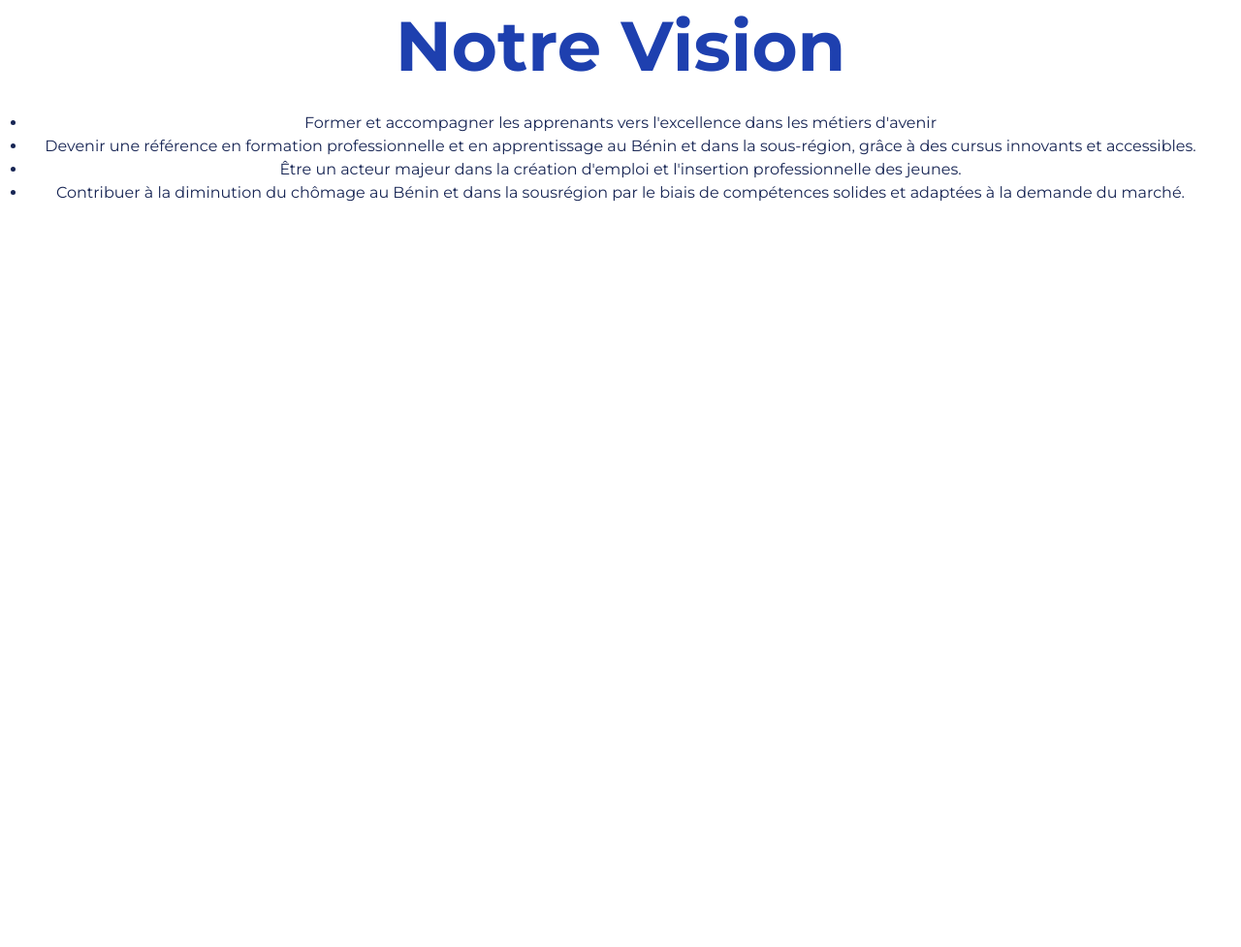
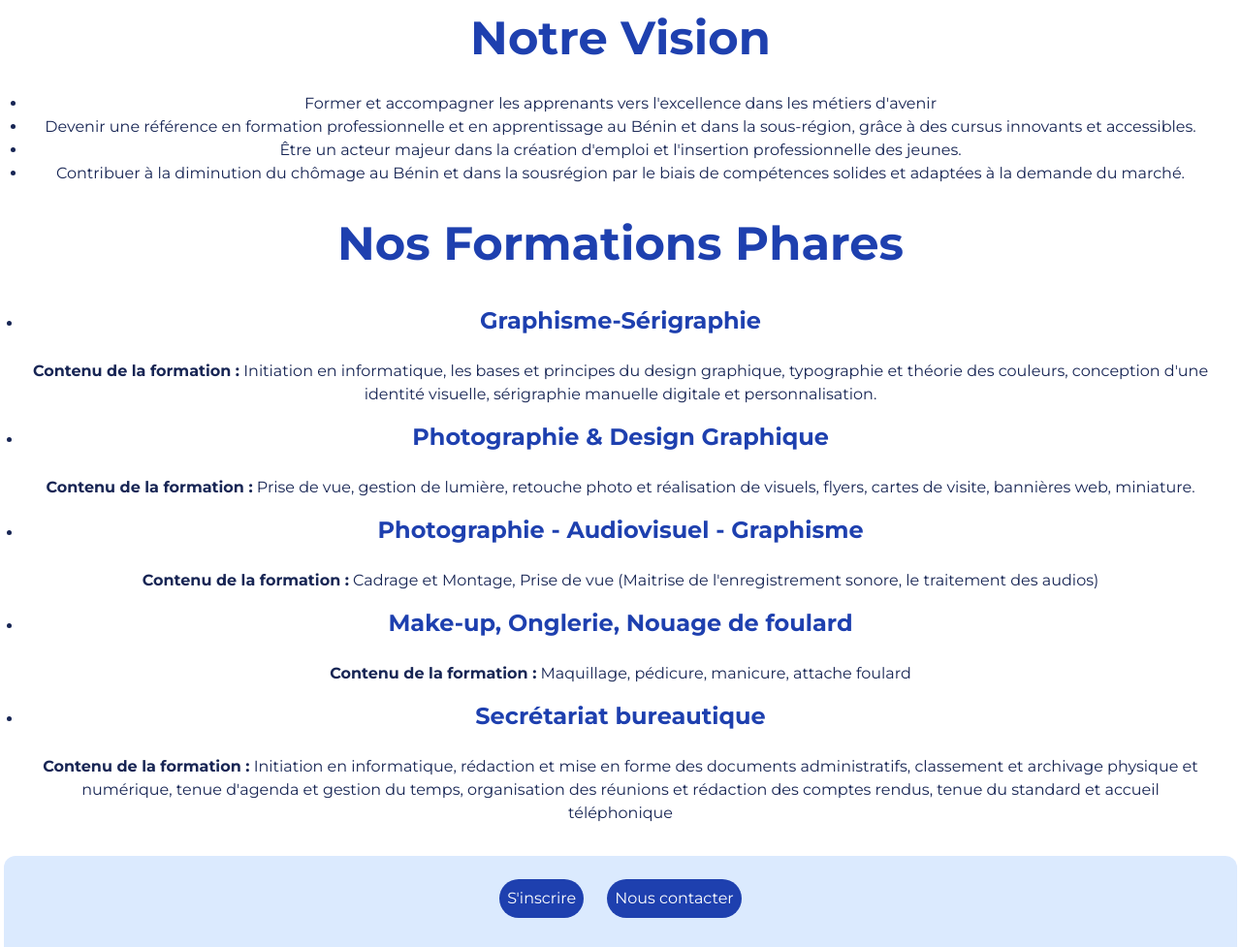
Before and after one commit to Loic-Assogba/god-s-plan, a plain HTML site: page index.html in a window 1280 px wide. Shown: the part 461-1438 px from the top of the page at 97% size. Before the commit the page ends 800 px from the top, so only its background shows below. Drawn offline with nearby package versions, Linux system fonts and the light colour scheme; grey boxes are pictures that could not be loaded.

Commit message:
initial commit

```diff
--- a/index.html
+++ b/index.html
@@ -30,7 +30,7 @@
 
     <section class="text-center ">
 
-        <h1 class="text-blue-800 text-4xl md:text-7xl font-bold mb-6">
+        <h1 class="text-blue-800 text-4xl md:text-6xl m-8 font-bold mb-6">
             Présentation du centre
         </h1>
 
@@ -49,7 +49,7 @@
 
     <section class="text-center p-1">
 
-        <h2 class="text-blue-800 text-4xl p-2 md:text-7xl font-bold ">
+        <h2 class="text-blue-800 text-4xl p-2 md:text-5xl font-bold ">
             Notre Vision
         </h2>
 
@@ -79,7 +79,104 @@
         </p>
     </section>
 
+    <section class="text-center">
 
+        <h2 class="text-blue-800 text-4xl p-2 md:text-5xl font-bold ">
+            Nos Formations Phares
+        </h2>
+
+        <ul class="list-disc m-2 p-4">
+            <li class="p-2">
+                <strong class="text-xl md:text-2xl text-blue-800"> Graphisme-Sérigraphie</strong> <br><br>
+                <p>
+                    <strong>Contenu de la formation :</strong> Initiation en informatique, les bases et principes du design
+                    graphique, typographie et théorie des couleurs, conception d'une identité visuelle, sérigraphie
+                    manuelle digitale et personnalisation.
+                </p>
+            </li>
+
+            <li class="p-2">
+                <strong class="text-xl md:text-2xl text-blue-800">Photographie & Design Graphique</strong> <br><br>
+                <p>
+                    <strong>Contenu de la formation :</strong>  Prise de vue, gestion de lumière, retouche photo et réalisation de
+                    visuels, flyers, cartes de visite, bannières web, miniature.
+                </p>
+            </li>
+
+            <li class="p-2">
+                <strong class="text-xl md:text-2xl text-blue-800"> Photographie - Audiovisuel - Graphisme</strong> <br><br>
+                <p>
+                    <strong>Contenu de la formation :</strong> Cadrage et Montage, Prise de vue (Maitrise de l'enregistrement
+                    sonore, le traitement des audios)
+                </p>
+            </li>
+
+            <li class="p-2">
+                <strong class="text-xl md:text-2xl text-blue-800">Make-up, Onglerie, Nouage de foulard</strong> <br><br>
+                <p>
+                    <strong>Contenu de la formation :</strong> Maquillage, pédicure, manicure, attache foulard
+                </p>
+            </li>
+
+            <li class="p-2">
+                <strong class="text-xl md:text-2xl text-blue-800"> Secrétariat bureautique </strong> <br> <br>
+                <p>
+                    <strong>Contenu de la formation :</strong> Initiation en informatique, rédaction et mise en forme des
+                    documents administratifs, classement et archivage physique et numérique, tenue d'agenda et
+                    gestion du temps, organisation des réunions et rédaction des comptes rendus, tenue du standard
+                    et accueil téléphonique
+                </p>
+            </li>
+
+        </ul>
+    </section>
+
+    <section class=" bg-blue-100 rounded-xl m-1">
+
+        <div class="p-6 flex justify-center  space-x-6">
+
+        <button class="bg-blue-800 text-white rounded-full p-2 ">
+             S'inscrire
+        </button>
+
+        <button class="bg-blue-800 text-white rounded-full p-2">
+             Nous contacter
+        </button>
+
+        </div>
+
+        <div>
+
+            <div class="md:flex">
+                 <img src="image/whatsapp-1.jpeg" alt="image" class="rounded-xl p-2 md:w-1/2 h-1/2">
+                 <img src="image/whatsapp-2.jpeg" alt="image" class="rounded-xl p-2 md:w-1/2 h-1/2">
+            </div>
+
+              <div class="md:flex">
+                 <img src="image/whatsapp-3.jpeg" alt="image" class="rounded-xl p-2 md:w-1/2 h-1/2">
+                 <img src="image/WhatsApp-9.jpeg" alt="image" class="rounded-xl p-2 md:w-1/2 h-1/2">
+              </div>
+            </div>
+    </section>
+
+    <footer class="bg-blue-950 text-white">
+
+        <h2 class="font-semibold text-lg text-center pt-2">
+            Suivez-nous sur :
+        </h2>
+
+        <div class="flex justify-center space-x-4 p-2">
+             <a href="#"><img src="icons/Facebook-Logo-1--Streamline-Flex.png" alt="" class="block h-8"></a>
+             <a href="#"><img src="icons/Telegram--Streamline-Ios-14.png" alt="" class="h-8"></a>
+             <a href="#"><img src="icons/Twitter-2--Streamline-Ios-14.png" alt="" class="h-8"></a>
+             <a href="#"><img src="icons/Whatsapp--Streamline-Ios-14.png" alt="" class="h-8"></a>
+        </div>
+
+        <h3 class="bg-blue-950 text-center p-2 font-medium">
+            Réalisée par Loïc ASSOGBA <br> Dans le cadre d'un TP à FuturCraft Institut
+        </h3>
+
+    </footer>
 
 </body>
 </html>
```
Also changed, not shown: image/WhatsApp Image 2026-02-17 at 09.42.43.jpeg (deleted), image/WhatsApp Image 2026-02-17 at 09.42.45.jpeg (deleted), image/WhatsApp Image 2026-02-17 at 09.42.50.jpeg (deleted), image/Whatsapp-9.jpeg (renamed from image/WhatsApp Image 2026-02-17 at 09.42.36.jpeg), image/whatsapp-1.jpeg (renamed from image/WhatsApp Image 2026-02-17 at 09.42.40.jpeg), 2 other files.
